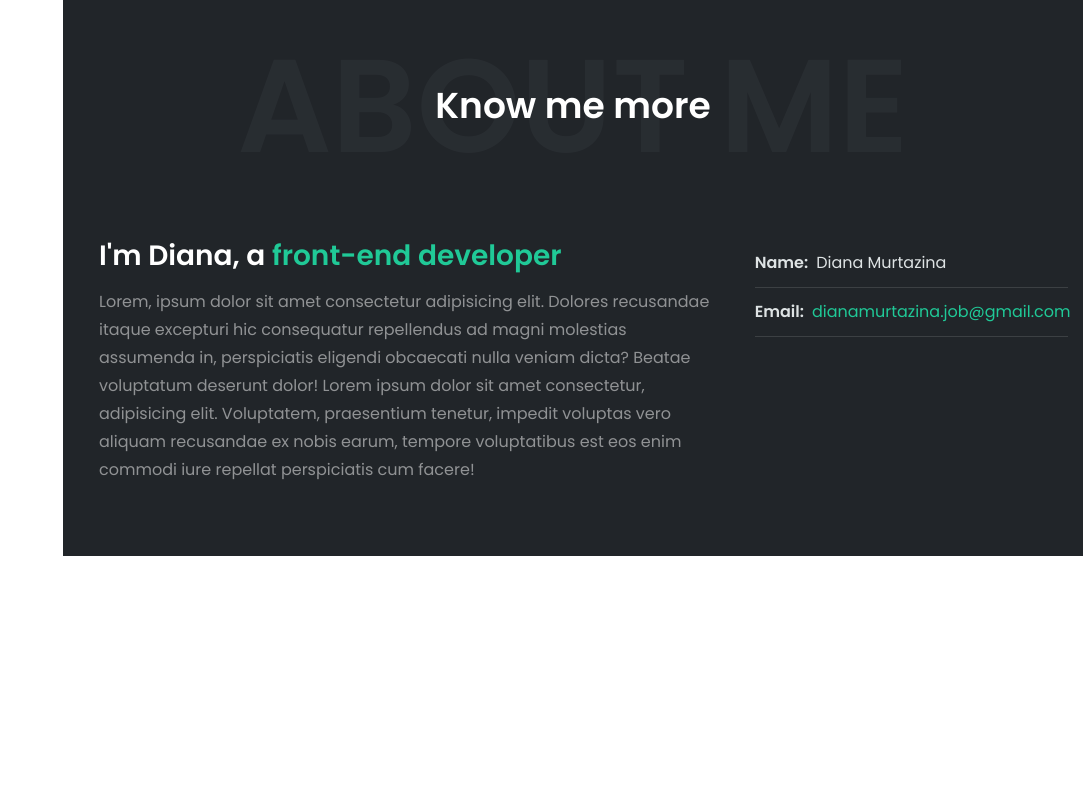
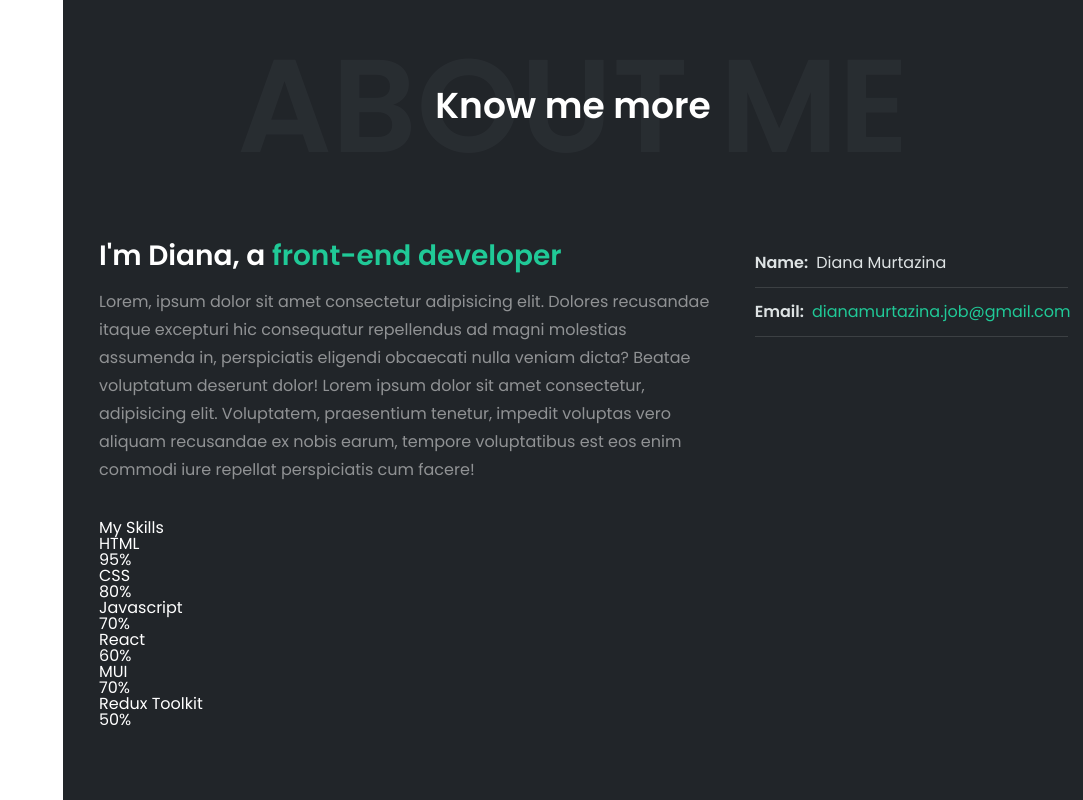
Before and after one commit to horoshopodumaj/resume, a React (Create React App) app in the folder portfolio/: page / in a window 1280 px wide. Shown: the part 851-1651 px from the top of the page, without its empty margins (197-1280 px from the left). Before the commit the page ends 1407 px from the top, so only its background shows below. Built offline with nearby package versions, Linux system fonts and the light colour scheme.

Commit message:
added markup for skills block

```diff
--- a/portfolio/src/components/About/About.js
+++ b/portfolio/src/components/About/About.js
@@ -49,6 +49,53 @@ export default function About() {
                         </ul>
                     </div>
                 </div>
+                <div className="skills">
+                    <h2 className="skills__title">My Skills</h2>
+                    <div className="skills__list">
+                        <div className="skills__item">
+                            <div className="skills__content">
+                                <p className="skills__text">HTML</p>
+                                <p className="skills__num">95%</p>
+                            </div>
+                            <div className="skills__line" style={{ width: "95%" }}></div>
+                        </div>
+                        <div className="skills__item">
+                            <div className="skills__content">
+                                <p className="skills__text">CSS</p>
+                                <p className="skills__num">80%</p>
+                            </div>
+                            <div className="skills__line" style={{ width: "80%" }}></div>
+                        </div>
+                        <div className="skills__item">
+                            <div className="skills__content">
+                                <p className="skills__text">Javascript</p>
+                                <p className="skills__num">70%</p>
+                            </div>
+                            <div className="skills__line" style={{ width: "70%" }}></div>
+                        </div>
+                        <div className="skills__item">
+                            <div className="skills__content">
+                                <p className="skills__text">React</p>
+                                <p className="skills__num">60%</p>
+                            </div>
+                            <div className="skills__line" style={{ width: "60%" }}></div>
+                        </div>
+                        <div className="skills__item">
+                            <div className="skills__content">
+                                <p className="skills__text">MUI</p>
+                                <p className="skills__num">70%</p>
+                            </div>
+                            <div className="skills__line" style={{ width: "70%" }}></div>
+                        </div>
+                        <div className="skills__item">
+                            <div className="skills__content">
+                                <p className="skills__text">Redux Toolkit</p>
+                                <p className="skills__num">50%</p>
+                            </div>
+                            <div className="skills__line" style={{ width: "50%" }}></div>
+                        </div>
+                    </div>
+                </div>
             </div>
         </section>
     );
--- a/portfolio/src/components/About/about.scss
+++ b/portfolio/src/components/About/about.scss
@@ -83,3 +83,8 @@
         color: var(--active);
     }
 }
+
+.skills {
+    margin-top: 36px;
+    color: var(--font);
+}
```
